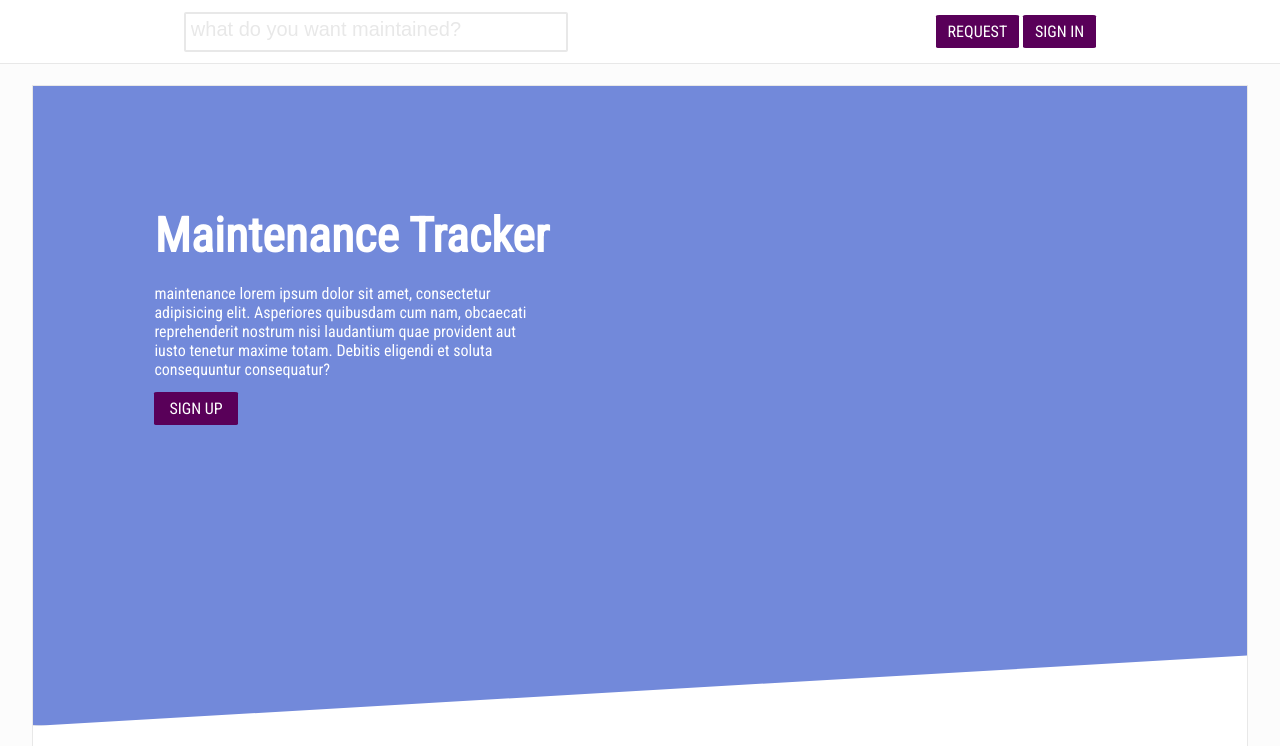
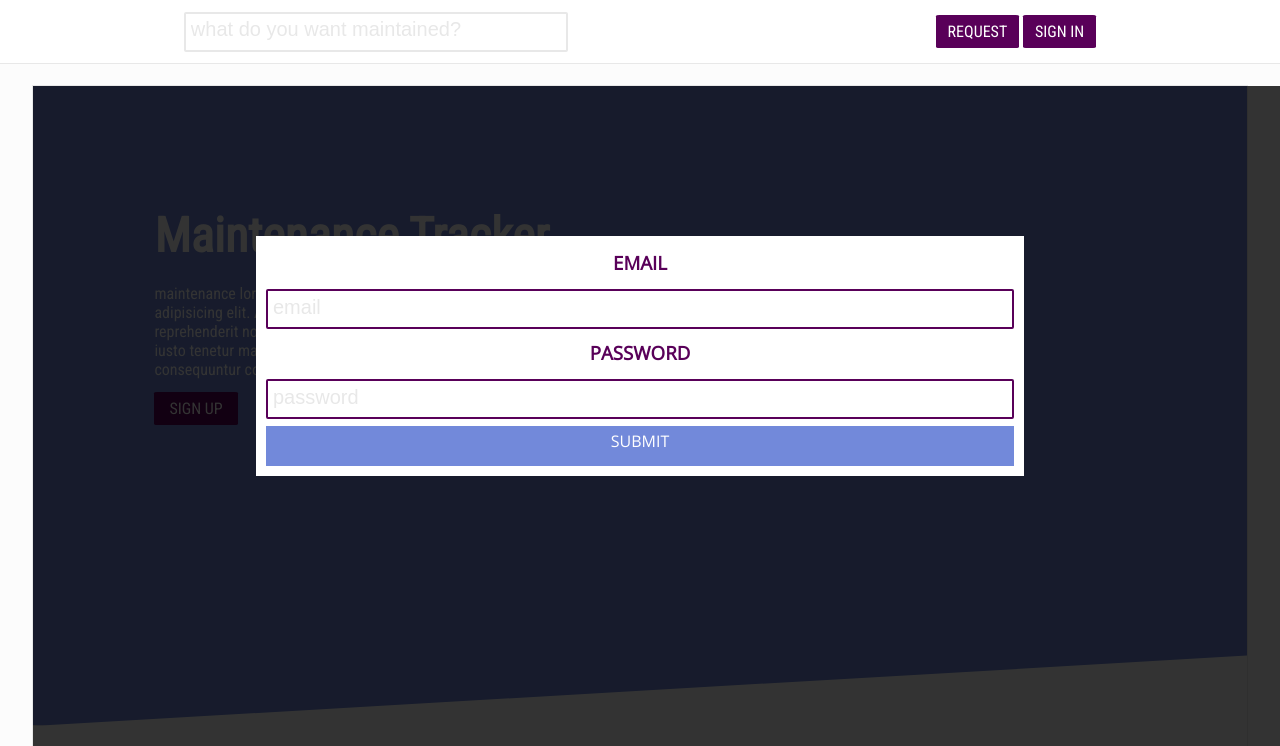
Before and after one commit to emmanuelnwogbo/maintenance-tracker-app, a plain HTML site: page index.html in a window 1280 px wide. Both pictures are taken after a click on the link "SIGN IN". Shown: the top 746 px of the page. Drawn offline with nearby package versions, Linux system fonts and the light colour scheme.

Commit message:
implemented js functionality for signin modal

```diff
--- a/index.html
+++ b/index.html
@@ -39,7 +39,7 @@
       </form>
     </div>
 
-    <div class="credentials signin">
+    <div class="credentials signin" id="signin-form">
       <form class="credentials_signin-form">
         <h3 class="credentials_signin-form-label">email</h3>
         <input id="" placeholder="email" type="email" name="email">
--- a/js/index.js
+++ b/js/index.js
@@ -1,5 +1,6 @@
 const overlay = document.getElementById('overlay');
 const sign_up_form = document.getElementById('signup-form');
+const sign_in_form = document.getElementById('signin-form');
 const sign_up_btn = document.getElementById('signup-btn')
 const sign_in_btn = document.getElementById('signin-btn')
 const request_btn = document.getElementById('request-btn')
@@ -16,7 +17,14 @@ request_btn.addEventListener('click', function (e) {
   sign_up_form.style.visibility = 'visible';
 })
 
+sign_in_btn.addEventListener('click', function (e) {
+  e.preventDefault();
+  overlay.style.visibility = 'visible';
+  sign_in_form.style.visibility = 'visible';
+})
+
 overlay.addEventListener('click', function () {
   overlay.style.visibility = 'hidden';
   sign_up_form.style.visibility = 'hidden';
+  sign_in_form.style.visibility = 'hidden';
 })
```
